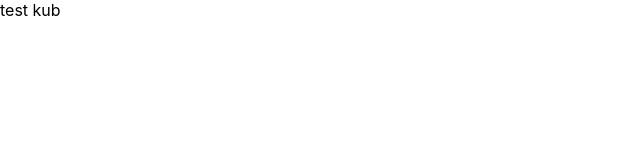
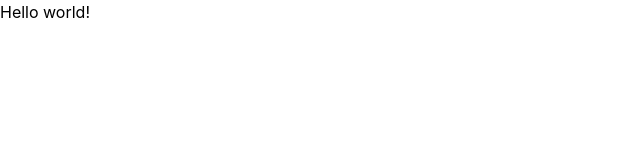
Before and after one commit to INT-365-Project/FrontEnd, a Next.js app: page /home in a window 1280 px wide. Shown: the top 160 px of the page, without its empty margins (0-640 px from the left). Built offline with nearby package versions, Linux system fonts and the light colour scheme.

Commit message:
tailwind css

```diff
--- a/components/test.tsx
+++ b/components/test.tsx
@@ -2,7 +2,9 @@
 
 const Test = () => {
   return (
-    <div>test kub</div>
+    <h1 class="text-3xl font-bold underline">
+    Hello world!
+  </h1>
   )
 }
 
--- a/package.json
+++ b/package.json
@@ -19,6 +19,7 @@
     "@types/react": "^18.0.1",
     "eslint": "8.13.0",
     "eslint-config-next": "12.1.4",
+    "tailwindcss": "^3.0.24",
     "typescript": "^4.6.3"
   }
 }
--- a/styles/globals.css
+++ b/styles/globals.css
@@ -1,3 +1,7 @@
+@tailwind base;
+@tailwind components;
+@tailwind utilities;
+
 html,
 body {
   padding: 0;
--- /dev/null
+++ b/tailwind.config.js
@@ -0,0 +1,7 @@
+module.exports = {
+  content: ["./src/**/*.{html,js}"],
+  theme: {
+    extend: {},
+  },
+  plugins: [],
+}
```
Also changed, not shown: 1 other file (tests, documents, lock files or other folders).
